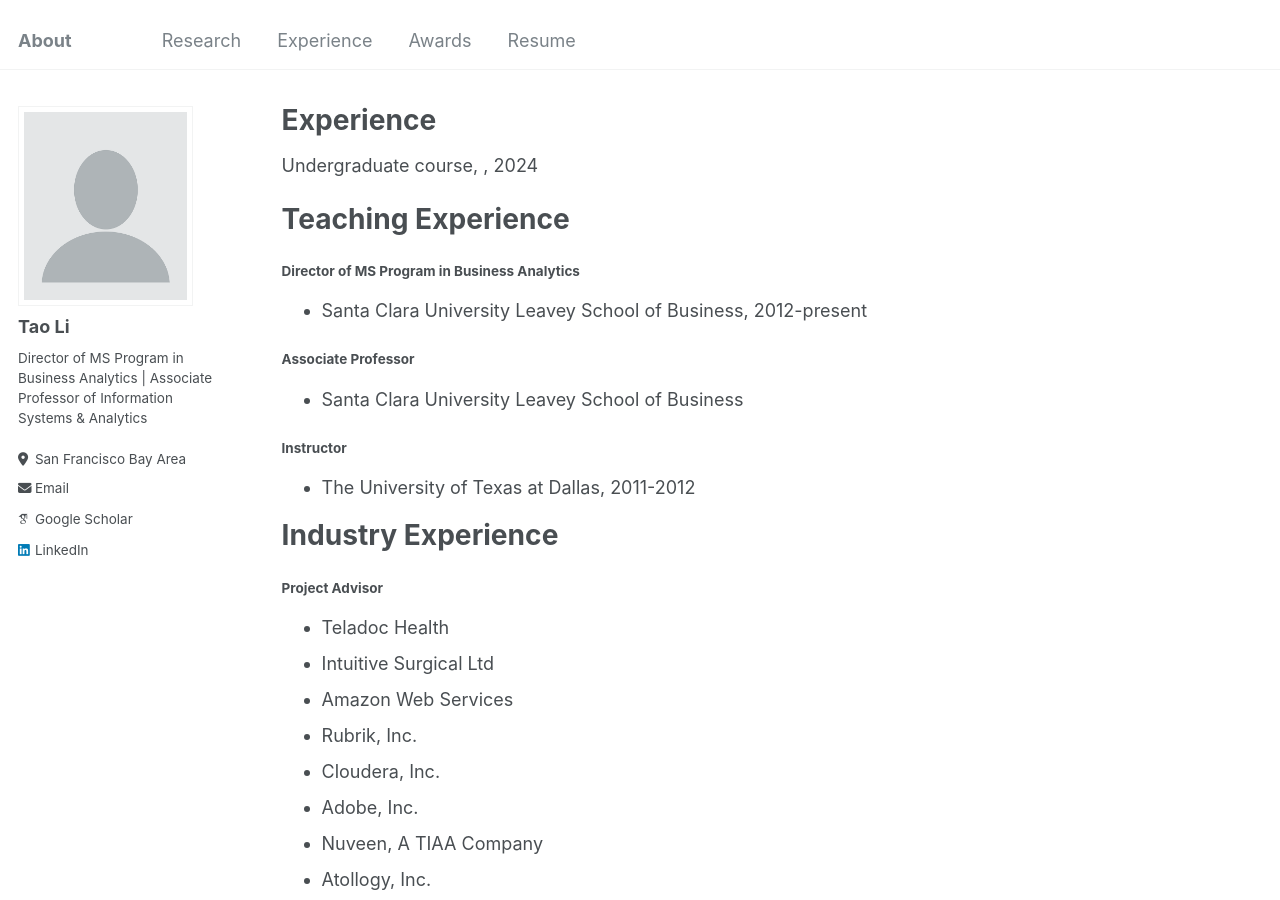
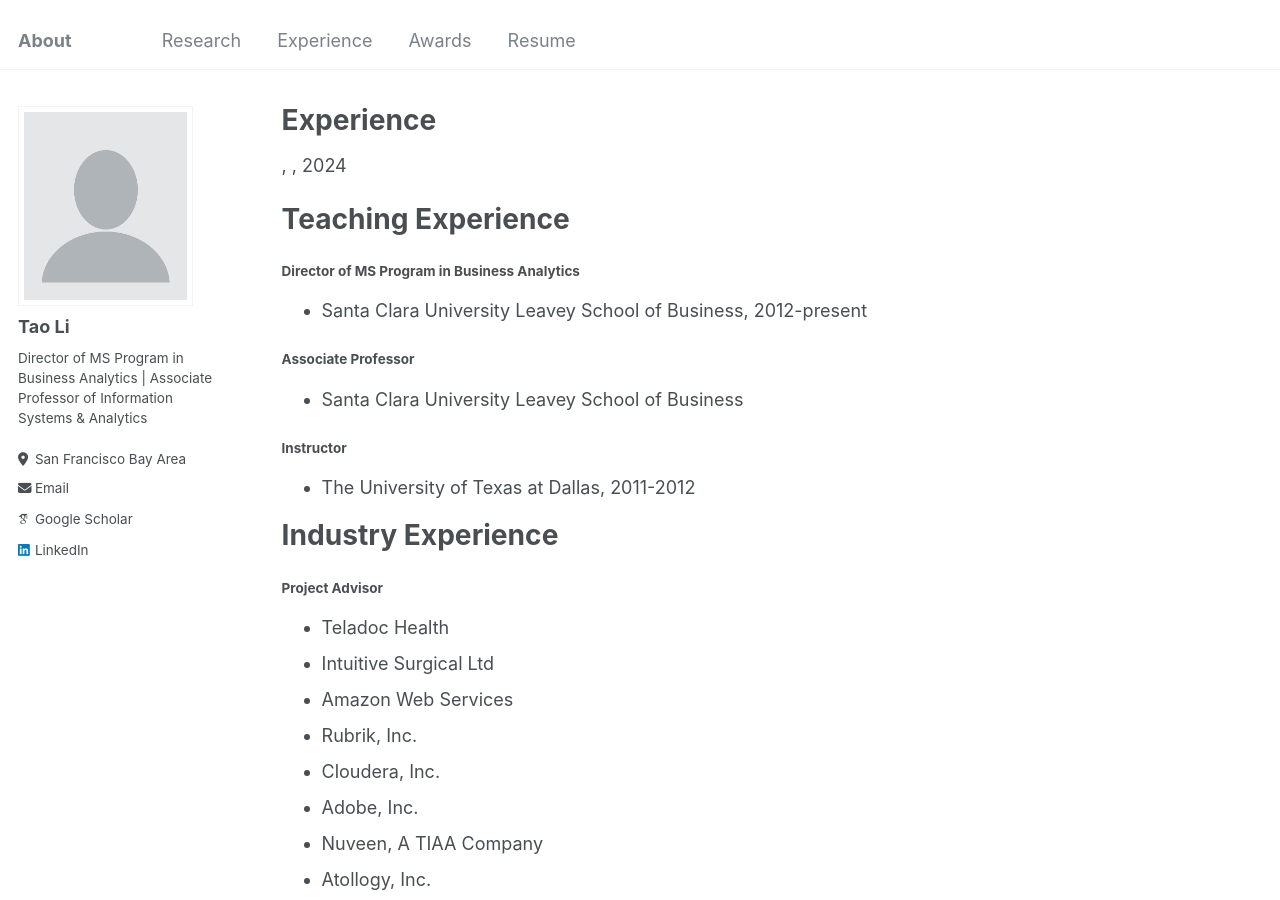
Before and after one commit to Judydy0417/TaoLi.github.io, a Jekyll site: the page built from _teaching/2014-spring-teaching-1.md, in a window 1280 px wide and 900 px high. Built offline with Jekyll 4.4.1, drawn with Linux system fonts in a browser that asks for light colours; some web fonts are replaced.

Commit message:
Update 2014-spring-teaching-1.md

```diff
--- a/_teaching/2014-spring-teaching-1.md
+++ b/_teaching/2014-spring-teaching-1.md
@@ -1,8 +1,9 @@
 ---
+
+permalink: /teaching/
 title: "Experience"
-collection: teaching
-type: "Undergraduate course"
-permalink: /teaching/
+author_profile: true
+
 ---
 
 
```
